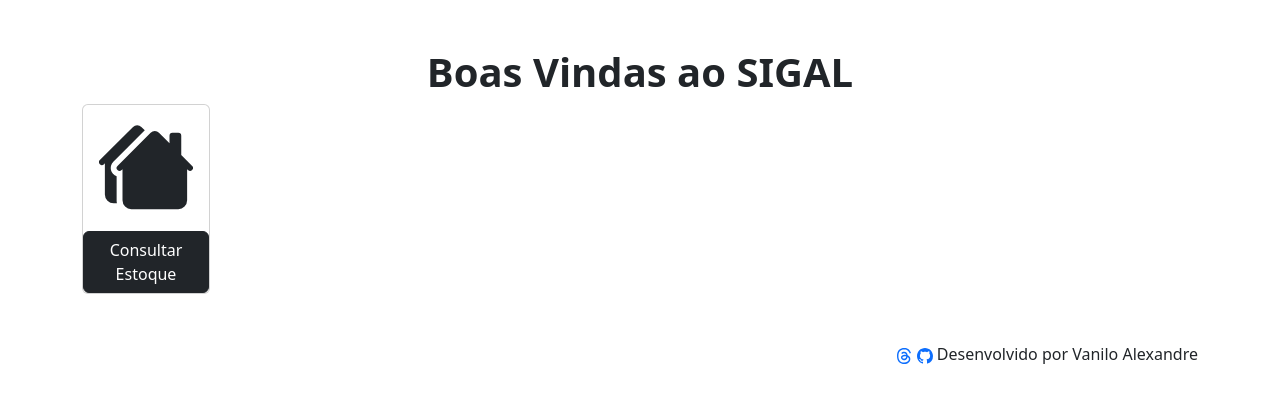
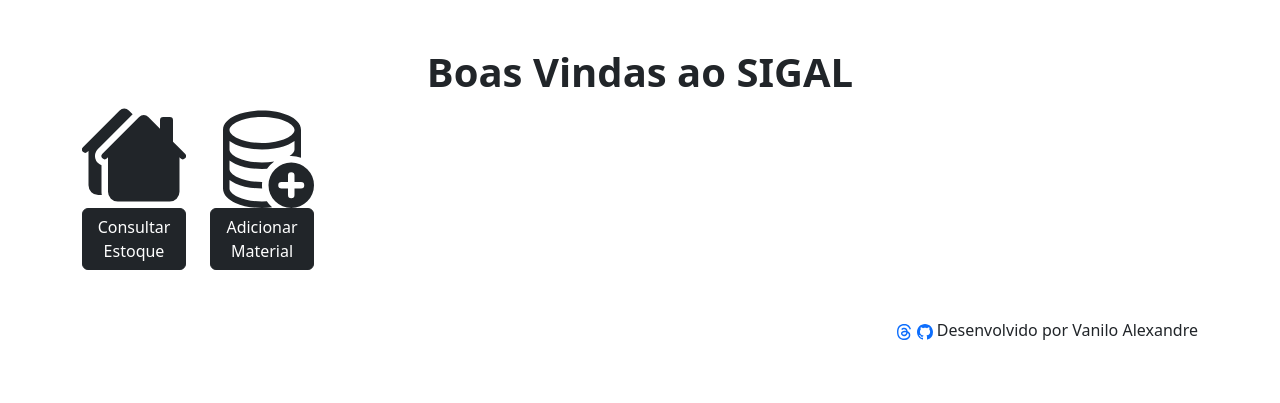
Before and after one commit to Maygriev/SIGAL, a Django app: page / in a window 1280 px wide. Shown: the part 108-511 px from the top of the page. Run offline with Django 5.2, Linux system fonts and the light colour scheme; a user stored in the database is signed in; some libraries are stand-ins or nearby versions.

Commit message:
Atualizadas as funcionalidades de Adicionar Material e Consultar Estoque.

```diff
--- a/apps/estoque/forms.py
+++ b/apps/estoque/forms.py
@@ -17,8 +17,8 @@ class MaterialForms(forms.ModelForm):
 
         widgets = {
             "desc": forms.TextInput(attrs={"class":"form-control"}),
-            "categoria": forms.TextInput(attrs={"class":"form-control"}),
-            "qtd": forms.Select(attrs={"class":"form-control"}),
-            "tipo": forms.Textarea(attrs={"class":"form-control"}),
+            "categoria": forms.Select(attrs={"class":"form-control"}),
+            "qtd": forms.NumberInput(attrs={"class":"form-control"}),
+            "tipo": forms.Select(attrs={"class":"form-control"}),
             "foto": forms.FileInput(attrs={"class":"form-control"}),
         }
--- a/apps/estoque/urls.py
+++ b/apps/estoque/urls.py
@@ -1,8 +1,9 @@
 from django.urls import path
-from apps.estoque.views import index, home, list_material
+from apps.estoque.views import index, home, list_material, add_material
 
 urlpatterns = [
         path('', index, name='index'),
         path('home', home, name='home'),
         path('list', list_material, name='list'),
+        path('add-material', add_material, name='add-material'),
 ]
--- a/templates/estoque/index.html
+++ b/templates/estoque/index.html
@@ -9,7 +9,8 @@
 <body>
     <div class="container-sm">
         <h1 class="text-center fw-bold">Boas Vindas ao SIGAL</h1>
-        <div class="card" style="max-width: 128px;">
+        <div class="row">
+            <div class="col" style="max-width: 128px;">
                 <div class="card-body">
                     <a href="list" style="color: currentColor;">
                         <svg xmlns="http://www.w3.org/2000/svg" fill="currentColor" class="bi bi-houses-fill" viewBox="0 0 16 16">
@@ -20,6 +21,18 @@
                 </div>
                 <a href="list" class="btn btn-dark">Consultar Estoque</a>
             </div>
+            <div class="col" style="max-width: 128px;">
+                <div class="card-body">
+                    <a href="add-material" style="color: currentColor;">
+                        <svg xmlns="http://www.w3.org/2000/svg" fill="currentColor" class="bi bi-database-add" viewBox="0 0 16 16">
+                            <path d="M12.5 16a3.5 3.5 0 1 0 0-7 3.5 3.5 0 0 0 0 7m.5-5v1h1a.5.5 0 0 1 0 1h-1v1a.5.5 0 0 1-1 0v-1h-1a.5.5 0 0 1 0-1h1v-1a.5.5 0 0 1 1 0"/>
+                            <path d="M12.096 6.223A5 5 0 0 0 13 5.698V7c0 .289-.213.654-.753 1.007a4.5 4.5 0 0 1 1.753.25V4c0-1.007-.875-1.755-1.904-2.223C11.022 1.289 9.573 1 8 1s-3.022.289-4.096.777C2.875 2.245 2 2.993 2 4v9c0 1.007.875 1.755 1.904 2.223C4.978 15.71 6.427 16 8 16c.536 0 1.058-.034 1.555-.097a4.5 4.5 0 0 1-.813-.927Q8.378 15 8 15c-1.464 0-2.766-.27-3.682-.687C3.356 13.875 3 13.373 3 13v-1.302c.271.202.58.378.904.525C4.978 12.71 6.427 13 8 13h.027a4.6 4.6 0 0 1 0-1H8c-1.464 0-2.766-.27-3.682-.687C3.356 10.875 3 10.373 3 10V8.698c.271.202.58.378.904.525C4.978 9.71 6.427 10 8 10q.393 0 .774-.024a4.5 4.5 0 0 1 1.102-1.132C9.298 8.944 8.666 9 8 9c-1.464 0-2.766-.27-3.682-.687C3.356 7.875 3 7.373 3 7V5.698c.271.202.58.378.904.525C4.978 6.711 6.427 7 8 7s3.022-.289 4.096-.777M3 4c0-.374.356-.875 1.318-1.313C5.234 2.271 6.536 2 8 2s2.766.27 3.682.687C12.644 3.125 13 3.627 13 4c0 .374-.356.875-1.318 1.313C10.766 5.729 9.464 6 8 6s-2.766-.27-3.682-.687C3.356 4.875 3 4.373 3 4"/>
+                        </svg>
+                    </a>
+                </div>
+                <a href="add-material" class="btn btn-dark">Adicionar Material</a>
+            </div>
+        </div>
     </div>
 </body>
 {% endblock %}
--- a/templates/estoque/listar.html
+++ b/templates/estoque/listar.html
@@ -2,7 +2,7 @@
 {% load static %}
 
 {% block title %}
- - Home
+ - Consulta Estoque
 {% endblock %}
 
 {% block content %}
```
Also changed, not shown: templates/estoque/novoMaterial.html (added, +25 -0 lines), db.sqlite3, fotos/2024/07/01/cabo300m.jpg (added), fotos/2024/07/01/limpaContato.jpg (added). Lines whose indentation alone changed are shown as unchanged.
